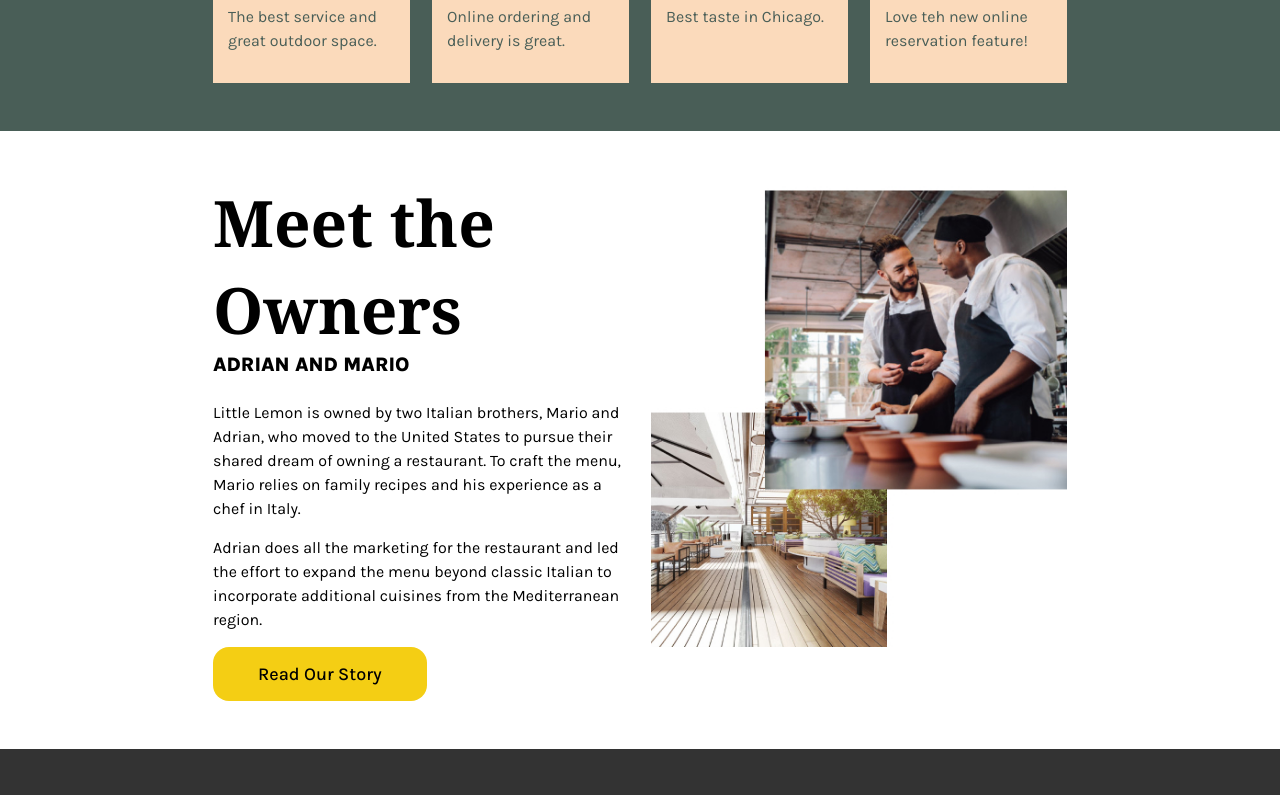
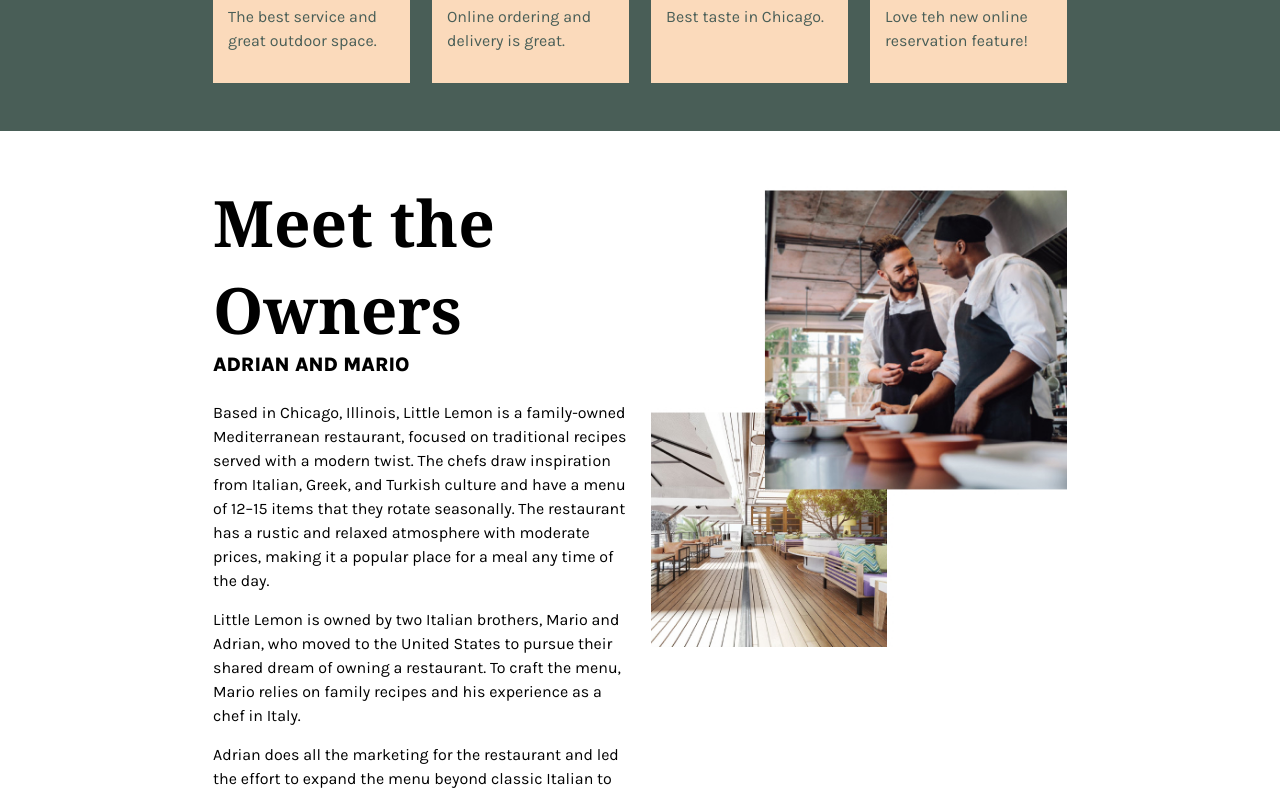
Before and after one commit to erasmogiron/capstone-project, a React (Create React App) app: page / in a window 1280 px wide. Shown: the part 2260-3055 px from the top of the page. Built offline with nearby package versions, Linux system fonts and the light colour scheme; a web font is replaced by a local one.

Commit message:
move data to LittleLemonData.js

```diff
--- a/src/Components/About.js
+++ b/src/Components/About.js
@@ -1,22 +1,26 @@
 import React from "react";
-import AdrianMario from '../images/adrian-and-mario.jpg';
-import {Link} from "react-router-dom";
+import { littleLemon } from "./LittleLemonData";
+import AboutItem from "./AboutItem";
 
-export default function About() {
+   const About = () => {
     return (
-            <section className="container">
-                <div className="row grid">
-                    <div className="col description">
-                        <h2 className="display-title">Meet the Owners</h2>
-                        <h3 className="section-title">Adrian and Mario</h3>
-                        <p>Little Lemon is owned by two Italian brothers, Mario and Adrian, who moved to the United States to pursue their shared dream of owning a restaurant. To craft the menu, Mario relies on family recipes and his experience as a chef in Italy.</p>
-                        <p>Adrian does all the marketing for the restaurant and led the effort to expand the menu beyond classic Italian to incorporate additional cuisines from the Mediterranean region.</p>
-                        <Link to="/about" className="primary-button lead-text">Read Our Story</Link>
-                    </div>
-                    <div className="col media">
-                        <img src={AdrianMario} alt="Adrian and Mario at Little Lemon restaurant kitchen" />
-                    </div>
+        <section className="container">
+            <div className="row grid">
+                           {littleLemon.map((about) => (
+                               <AboutItem
+                               key={about.id}
+                               title={about.title}
+                               ourStoryTitle={about.ourStoryTitle}
+                               owners={about.owners}
+                               ownerBio={about.ownerBio}
+                               restaurant={about.restaurant}
+                               aboutAdrian={about.aboutAdrian}
+                               imageSrc={about.getImageSrc()}
+                               alt={about.alt}
+                               />
+                           ))}
                 </div>
             </section>
-    )
-}
+    );
+   };
+   export default About;
--- /dev/null
+++ b/src/Components/AboutItem.js
@@ -0,0 +1,23 @@
+import React from "react";
+import {Link} from "react-router-dom";
+
+
+const AboutItem = ({ title, owners, restaurant, ownerBio, aboutAdrian, imageSrc }) => {
+   return (
+        <>
+                <div className="col description">
+                    <h2 className="display-title">{title}</h2>
+                    <h3 className="section-title">{owners}</h3>
+                    <p>{restaurant}</p>
+                    <p>{ownerBio}</p>
+                    <p>{aboutAdrian}</p>
+                    <Link to="/about" className="primary-button lead-text">Read Our Story</Link>
+                    </div>
+                    <div className="col media">
+                        <img src={imageSrc} alt="Adrian and Mario at Little Lemon restaurant kitchen" />
+                    </div>
+        </>
+   );
+}
+
+export default AboutItem;
--- /dev/null
+++ b/src/Components/LittleLemonData.js
@@ -0,0 +1,98 @@
+export const littleLemon = [
+    {
+       title: "Meet the Owners",
+       ourStoryTitle: "About Little Lemon",
+       owners: "Adrian and Mario",
+       restaurant: "Based in Chicago, Illinois, Little Lemon is a family-owned Mediterranean restaurant, focused on traditional recipes served with a modern twist. The chefs draw inspiration from Italian, Greek, and Turkish culture and have a menu of 12–15 items that they rotate seasonally. The restaurant has a rustic and relaxed atmosphere with moderate prices, making it a popular place for a meal any time of the day.",
+       ownerBio: "Little Lemon is owned by two Italian brothers, Mario and Adrian, who moved to the United States to pursue their shared dream of owning a restaurant. To craft the menu, Mario relies on family recipes and his experience as a chef in Italy.",
+       aboutAdrian: "Adrian does all the marketing for the restaurant and led the effort to expand the menu beyond classic Italian to incorporate additional cuisines from the Mediterranean region.",
+       alt: "Adrian and Mario in Kitchen photo of Little Lemon restaurant",
+       getImageSrc: () => require("../images/adrian-and-mario.jpg"),
+    },
+   ];
+
+ export  const reviews = [
+      {
+         id: 1,
+         name: "Megan",
+         rating: require("../images/five-stars.png"),
+         description: "The best service and great outdoor space.",
+         getImageSrc: () => require("../images/megan.jpg"),
+         alt: "Megan smiling",
+      },
+      {
+         id: 2,
+         name: "Rachel",
+         rating: require("../images/four-stars.png"),
+         description: "Online ordering and delivery is great.",
+         getImageSrc: () => require("../images/rachel.jpg"),
+         alt: "Rachel smiling",
+      },
+      {
+         id: 3,
+         name: "Allen",
+         description: "Best taste in Chicago.",
+         rating: require("../images/five-stars.png"),
+         getImageSrc: () => require("../images/allen.jpg"),
+         alt: "Allen smiling",
+      },
+     {
+         id: 4,
+         name: "Jackson",
+         rating: require("../images/five-stars.png"),
+         description: "Love teh new online reservation feature!",
+         getImageSrc: () => require("../images/jackson.jpg"),
+         alt: "Jackson smiling",
+     },
+     ];
+
+     export const dishes = [
+      {
+         id: 1,
+         title: "Greek Salad",
+         alt: "Greek Salad tomatoes, cucumbers, onion, feta cheese, and olives and dressed with salt",
+         price: "$12.99",
+         description: "The famous greek salad of crispy lettuce, peppers, olives and our Chicago style feta cheese, garnished with crunchy garlic and rosemary croutons.",
+         getImageSrc: () => require("../images/greek-salad.jpg"),
+      },
+      {
+         id: 2,
+         title: "Bruschetta",
+         alt: "Bruschetta with cheese and tomatoes",
+         price: "$5.99",
+         description: "Our Bruschetta is made from grilled bread that has been smeared with garlic and seasoned with salt and olive oil.",
+         getImageSrc: () => require("../images/bruschetta.jpg"),
+      },
+      {
+         id: 3,
+         title: "Lemon Desert",
+         alt: "Layered lemon cake dessert",
+         price: "$5.00",
+         description: "This comes straight from grandma’s recipe book, every last ingredient has been sourced and is as authentic as can be imagined.",
+         getImageSrc: () => require("../images/lemon-dessert.jpg"),
+      },
+     {
+         id: 4,
+         title: "Tomato Soup",
+         alt: "Velvet Tomato Soup",
+         price: "$7.00",
+         description: "Velvety smooth tomato soup accented with oregano and thyme.",
+         getImageSrc: () => require("../images/tomato-soup.jpg"),
+     },
+     {
+         id: 5,
+         title: "Hummus",
+         alt: "Hummus and crackers",
+         price: "$5.00",
+         description: "Refreshing flavors of the Mediterranean. Hummus and pita chips.",
+         getImageSrc: () => require("../images/hummus.jpg"),
+     },
+     {
+         id: 5,
+         title: "Butternut Squash Soup",
+         alt: "Roasted butter nut squash soup and pepitas",
+         price: "$8.00",
+         description: "Roasted butternut squash soup with sweet and nutty flavors.",
+         getImageSrc: () => require("../images/butternut-squash-soup.jpg"),
+     },
+     ];
--- a/src/Components/Menu.js
+++ b/src/Components/Menu.js
@@ -1,60 +1,6 @@
 import React from "react";
-
+import { dishes } from "./LittleLemonData";
 import MenuItem from "./MenuItem";
-
-const dishes = [
- {
-    id: 1,
-    title: "Greek Salad",
-    alt: "Greek Salad tomatoes, cucumbers, onion, feta cheese, and olives and dressed with salt",
-    price: "$12.99",
-    description: "The famous greek salad of crispy lettuce, peppers, olives and our Chicago style feta cheese, garnished with crunchy garlic and rosemary croutons.",
-    getImageSrc: () => require("../images/greek-salad.jpg"),
- },
- {
-    id: 2,
-    title: "Bruschetta",
-    alt: "Bruschetta with cheese and tomatoes",
-    price: "$5.99",
-    description: "Our Bruschetta is made from grilled bread that has been smeared with garlic and seasoned with salt and olive oil.",
-    getImageSrc: () => require("../images/bruschetta.jpg"),
- },
- {
-    id: 3,
-    title: "Lemon Desert",
-    alt: "Layered lemon cake dessert",
-    price: "$5.00",
-    description: "This comes straight from grandma’s recipe book, every last ingredient has been sourced and is as authentic as can be imagined.",
-    getImageSrc: () => require("../images/lemon-dessert.jpg"),
- },
-{
-    id: 4,
-    title: "Tomato Soup",
-    alt: "Velvet Tomato Soup",
-    price: "$7.00",
-    description: "Velvety smooth tomato soup accented with oregano and thyme.",
-    getImageSrc: () => require("../images/tomato-soup.jpg"),
-
-},
-{
-    id: 5,
-    title: "Hummus",
-    alt: "Hummus and crackers",
-    price: "$5.00",
-    description: "Refreshing flavors of the Mediterranean. Hummus and pita chips.",
-    getImageSrc: () => require("../images/hummus.jpg"),
-
-},
-{
-    id: 5,
-    title: "Butternut Squash Soup",
-    alt: "Roasted butter nut squash soup and pepitas",
-    price: "$8.00",
-    description: "Roasted butternut squash soup with sweet and nutty flavors.",
-    getImageSrc: () => require("../images/butternut-squash-soup.jpg"),
-
-},
-];
 
 const DishesMenu = () => {
  return (
--- a/src/Components/Testimonials.js
+++ b/src/Components/Testimonials.js
@@ -1,40 +1,7 @@
 import React from "react";
+import { reviews } from "./LittleLemonData";
 import TestimonialItem from './TestimonialItem';
 
-const reviews = [
-    {
-       id: 1,
-       name: "Megan",
-       rating: require("../images/five-stars.png"),
-       description: "The best service and great outdoor space.",
-       getImageSrc: () => require("../images/megan.jpg"),
-       alt: "Megan smiling",
-    },
-    {
-       id: 2,
-       name: "Rachel",
-       rating: require("../images/four-stars.png"),
-       description: "Online ordering and delivery is great.",
-       getImageSrc: () => require("../images/rachel.jpg"),
-       alt: "Rachel smiling",
-    },
-    {
-       id: 3,
-       name: "Allen",
-       description: "Best taste in Chicago.",
-       rating: require("../images/five-stars.png"),
-       getImageSrc: () => require("../images/allen.jpg"),
-       alt: "Allen smiling",
-    },
-   {
-       id: 4,
-       name: "Jackson",
-       rating: require("../images/five-stars.png"),
-       description: "Love teh new online reservation feature!",
-       getImageSrc: () => require("../images/jackson.jpg"),
-       alt: "Jackson smiling",
-   },
-   ];
 
 export default function Testimonials() {
     return (
```
